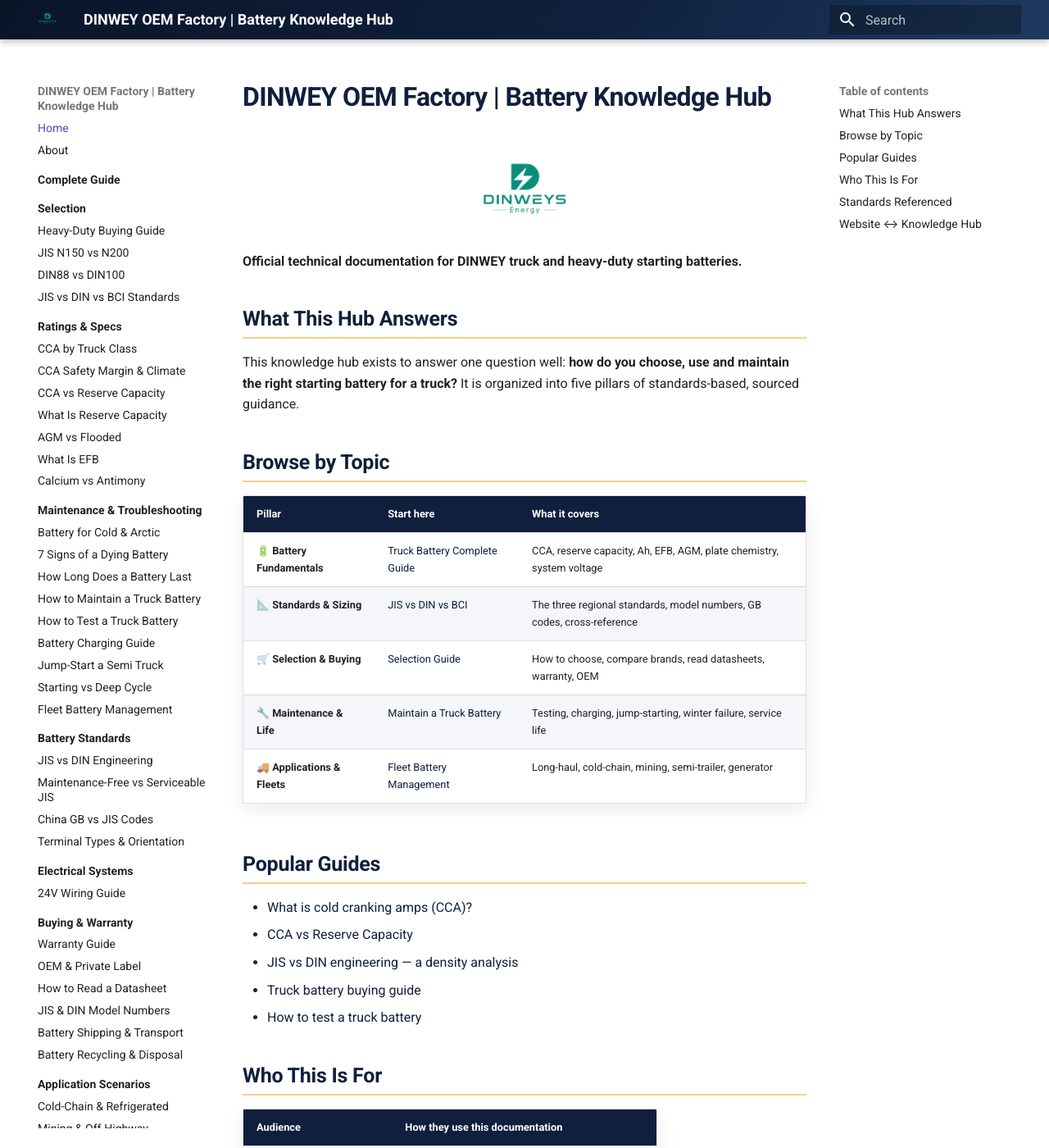
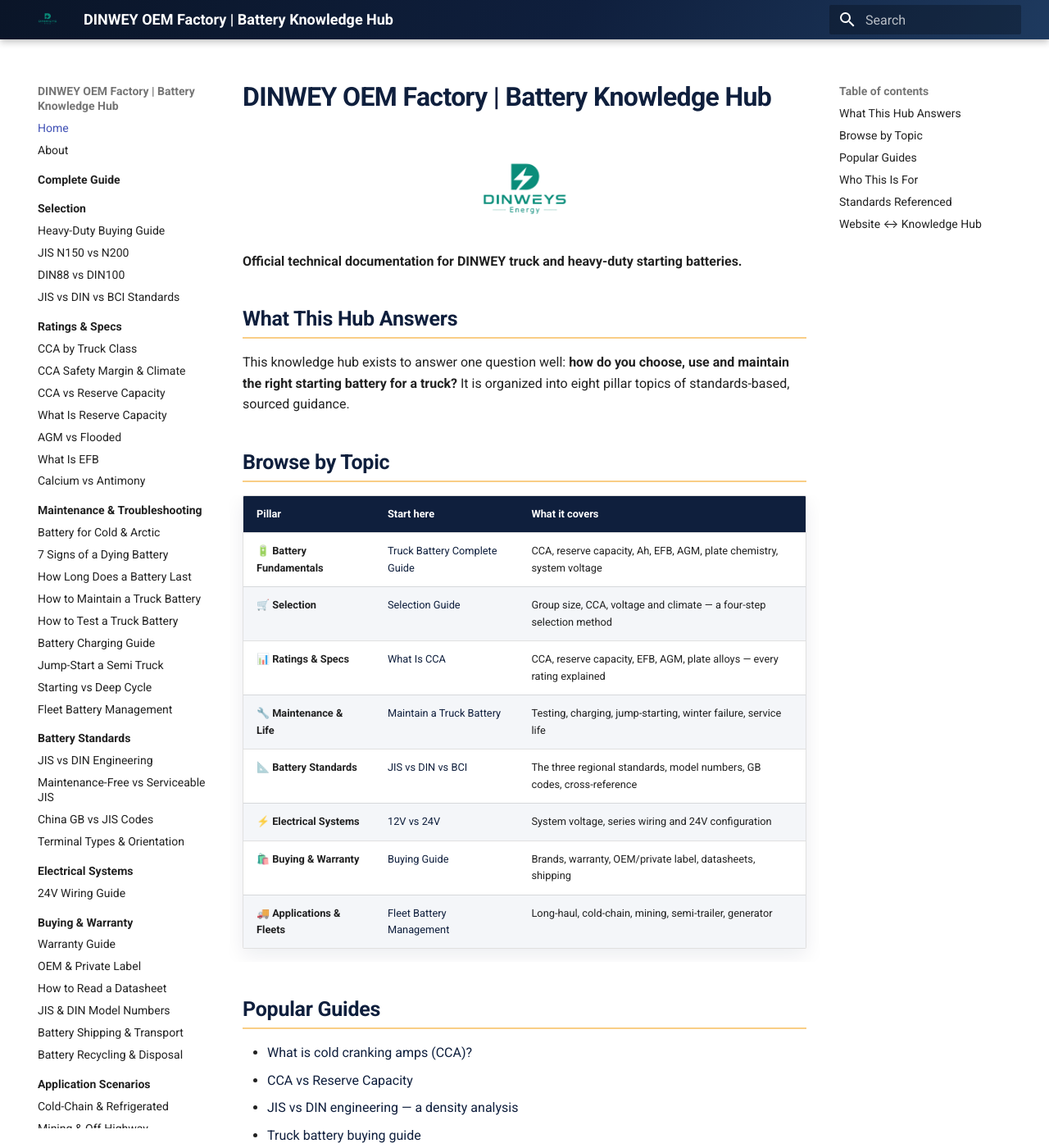
Before and after one commit to martinxionbiotech-max/data-dinweybattery, an MkDocs documentation site: the page built from docs/index.md, in a window 1280 px wide and 1400 px high. Shown: the whole window at 82% size. Built offline with MkDocs 1.6.1 and Material for MkDocs 9.7.7, drawn with Linux system fonts in a browser that asks for light colours.

Commit message:
seo(structure): complete pillar-cluster interlinking — what-is-cca pillar links full cluster, fix orphan clusters, expand hub to 8 pillars

```diff
--- a/docs/index.md
+++ b/docs/index.md
@@ -14,17 +14,20 @@
 ## What This Hub Answers
 
 This knowledge hub exists to answer one question well: **how do you choose, use and maintain
-the right starting battery for a truck?** It is organized into five pillars of standards-based,
-sourced guidance.
+the right starting battery for a truck?** It is organized into eight pillar topics of
+standards-based, sourced guidance.
 
 ## Browse by Topic
 
 | Pillar | Start here | What it covers |
 |---|---|---|
 | 🔋 **Battery Fundamentals** | [Truck Battery Complete Guide](complete-guide/index.md) | CCA, reserve capacity, Ah, EFB, AGM, plate chemistry, system voltage |
-| 📐 **Standards & Sizing** | [JIS vs DIN vs BCI](jis-vs-din-vs-bci/index.md) | The three regional standards, model numbers, GB codes, cross-reference |
-| 🛒 **Selection & Buying** | [Selection Guide](selection-guide/index.md) | How to choose, compare brands, read datasheets, warranty, OEM |
+| 🛒 **Selection** | [Selection Guide](selection-guide/index.md) | Group size, CCA, voltage and climate — a four-step selection method |
+| 📊 **Ratings & Specs** | [What Is CCA](what-is-cca/index.md) | CCA, reserve capacity, EFB, AGM, plate alloys — every rating explained |
 | 🔧 **Maintenance & Life** | [Maintain a Truck Battery](how-to-maintain-truck-battery/index.md) | Testing, charging, jump-starting, winter failure, service life |
+| 📐 **Battery Standards** | [JIS vs DIN vs BCI](jis-vs-din-vs-bci/index.md) | The three regional standards, model numbers, GB codes, cross-reference |
+| ⚡ **Electrical Systems** | [12V vs 24V](12v-vs-24v/index.md) | System voltage, series wiring and 24V configuration |
+| 🛍️ **Buying & Warranty** | [Buying Guide](buying-guide/index.md) | Brands, warranty, OEM/private label, datasheets, shipping |
 | 🚚 **Applications & Fleets** | [Fleet Battery Management](fleet-battery-management/index.md) | Long-haul, cold-chain, mining, semi-trailer, generator |
 
 ## Popular Guides
```
Also changed, not shown: docs/calcium-vs-antimony/index.md (+1 -0 lines), docs/what-is-cca/index.md (+12 -0 lines), docs/what-is-efb/index.md (+1 -0 lines).
